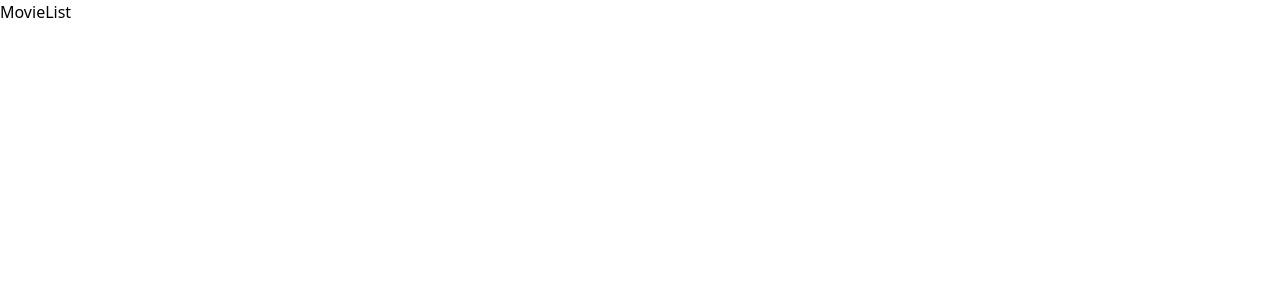
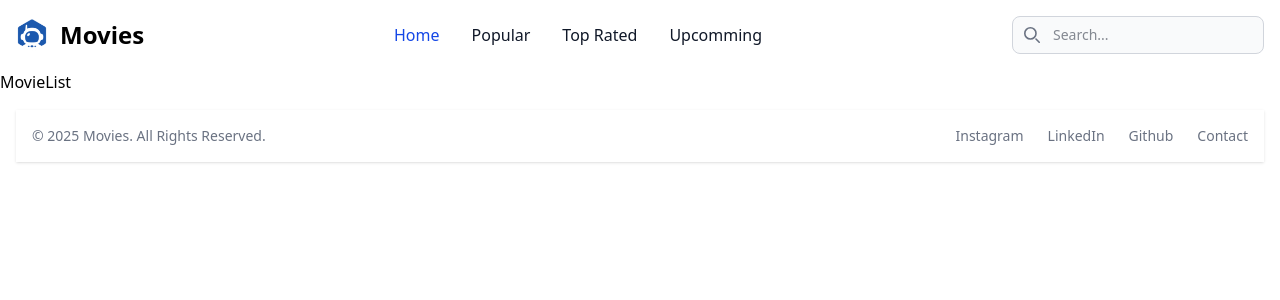
Before and after one commit to PratikshaLihinar/movies, a React (Vite) app: page / in a window 1280 px wide. Shown: the top 300 px of the page. Built offline with nearby package versions, Linux system fonts and the light colour scheme.

Commit message:
Header, Footer and Logo is added.

```diff
--- a/src/App.jsx
+++ b/src/App.jsx
@@ -1,14 +1,16 @@
-// import { AllRoutes } from './routes/AllRoutes'
-// import { MovieDetail, MovieList, Search, PageNotFound } from /"./pages"
 import AllRoutes from "./routes/AllRoutes"
+import Header from "./components/Header"
+import Footer from "./components/Footer"
 
 
 const App = () => {
 
   return (
-
-        <AllRoutes />
-
+    <div className="App">
+      <Header />
+      <AllRoutes />
+      <Footer />
+    </div>
   )
 }
 
--- a/src/components/Footer.js
+++ /dev/null
@@ -1,11 +0,0 @@
-import React from 'react'
-
-const Footer = () => {
-  return (
-    <footer>
-      footer
-    </footer>
-  )
-}
-
-export default Footer
--- /dev/null
+++ b/src/components/Footer.jsx
@@ -0,0 +1,34 @@
+import React from 'react'
+import { Link } from 'react-router-dom';
+
+const Footer = () => {
+  return (
+    <footer>
+
+
+<footer className="bg-white shadow-sm m-4 dark:bg-gray-800">
+    <div className="w-full mx-auto max-w-screen-xl p-4 md:flex md:items-center md:justify-between">
+      <span className="text-sm text-gray-500 sm:text-center dark:text-gray-400">© 2025 <Link to="/" className="hover:underline">Movies</Link>. All Rights Reserved.
+    </span>
+    <ul className="flex flex-wrap items-center mt-3 text-sm font-medium text-gray-500 dark:text-gray-400 sm:mt-0">
+        <li>
+            <a href="#" target='_blank' className="hover:underline me-4 md:me-6">Instagram</a>
+        </li>
+        <li>
+            <a href="#" className="hover:underline me-4 md:me-6">LinkedIn</a>
+        </li>
+        <li>
+            <a href="#" className="hover:underline me-4 md:me-6">Github</a>
+        </li>
+        <li>
+            <a href="#" className="hover:underline">Contact</a>
+        </li>
+    </ul>
+    </div>
+</footer>
+
+    </footer>
+  )
+}
+
+export default Footer
--- a/src/components/Header.js
+++ /dev/null
@@ -1,11 +0,0 @@
-import React from 'react'
-
-const Header = () => {
-  return (
-    <header>
-      header
-    </header>
-  )
-}
-
-export default Header
--- /dev/null
+++ b/src/components/Header.jsx
@@ -0,0 +1,68 @@
+import React from 'react'
+import Logo from "../assets/logo.png";
+import { Link, NavLink } from 'react-router-dom';
+
+const Header = () => {
+  return (
+    <header>
+<nav className="bg-white border-gray-200 dark:bg-gray-900">
+  <div className="max-w-screen-xl flex flex-wrap items-center justify-between mx-auto p-4">
+  <Link to="/" className="flex items-center space-x-3 rtl:space-x-reverse">
+      <img src={Logo} className="h-8" alt="Cinemate Logo" />
+      <span className="self-center text-2xl font-semibold whitespace-nowrap dark:text-white">Movies</span>
+  </Link>
+  <div className="flex md:order-2">
+    <button type="button" data-collapse-toggle="navbar-search" aria-controls="navbar-search" aria-expanded="false" className="md:hidden text-gray-500 dark:text-gray-400 hover:bg-gray-100 dark:hover:bg-gray-700 focus:outline-none focus:ring-4 focus:ring-gray-200 dark:focus:ring-gray-700 rounded-lg text-sm p-2.5 me-1">
+      <svg className="w-5 h-5" aria-hidden="true" xmlns="http://www.w3.org/2000/svg" fill="none" viewBox="0 0 20 20">
+        <path stroke="currentColor" strokeLinecap="round" strokeLinejoin="round" strokeWidth="2" d="m19 19-4-4m0-7A7 7 0 1 1 1 8a7 7 0 0 1 14 0Z"/>
+      </svg>
+      <span className="sr-only">Search</span>
+    </button>
+    <div className="relative hidden md:block">
+      <div className="absolute inset-y-0 start-0 flex items-center ps-3 pointer-events-none">
+        <svg className="w-4 h-4 text-gray-500 dark:text-gray-400" aria-hidden="true" xmlns="http://www.w3.org/2000/svg" fill="none" viewBox="0 0 20 20">
+          <path stroke="currentColor" strokeLinecap="round" strokeLinejoin="round" strokeWidth="2" d="m19 19-4-4m0-7A7 7 0 1 1 1 8a7 7 0 0 1 14 0Z"/>
+        </svg>
+        <span className="sr-only">Search icon</span>
+      </div>
+      <input type="text" id="search-navbar" className="block w-full p-2 ps-10 text-sm text-gray-900 border border-gray-300 rounded-lg bg-gray-50 focus:ring-blue-500 focus:border-blue-500 dark:bg-gray-700 dark:border-gray-600 dark:placeholder-gray-400 dark:text-white dark:focus:ring-blue-500 dark:focus:border-blue-500" placeholder="Search..." />
+    </div>
+    <button data-collapse-toggle="navbar-search" type="button" className="inline-flex items-center p-2 w-10 h-10 justify-center text-sm text-gray-500 rounded-lg md:hidden hover:bg-gray-100 focus:outline-none focus:ring-2 focus:ring-gray-200 dark:text-gray-400 dark:hover:bg-gray-700 dark:focus:ring-gray-600" aria-controls="navbar-search" aria-expanded="false">
+        <span className="sr-only">Open main menu</span>
+        <svg className="w-5 h-5" aria-hidden="true" xmlns="http://www.w3.org/2000/svg" fill="none" viewBox="0 0 17 14">
+            <path stroke="currentColor" strokeLinecap="round" strokeLinejoin="round" strokeWidth="2" d="M1 1h15M1 7h15M1 13h15"/>
+        </svg>
+    </button>
+  </div>
+    <div className="items-center justify-between hidden w-full md:flex md:w-auto md:order-1" id="navbar-search">
+      <div className="relative mt-3 md:hidden">
+        <div className="absolute inset-y-0 start-0 flex items-center ps-3 pointer-events-none">
+          <svg className="w-4 h-4 text-gray-500 dark:text-gray-400" aria-hidden="true" xmlns="http://www.w3.org/2000/svg" fill="none" viewBox="0 0 20 20">
+            <path stroke="currentColor" strokeLinecap="round" strokeLinejoin="round" strokeWidth="2" d="m19 19-4-4m0-7A7 7 0 1 1 1 8a7 7 0 0 1 14 0Z"/>
+          </svg>
+        </div>
+        <input type="text" id="search-navbar" className="block w-full p-2 ps-10 text-sm text-gray-900 border border-gray-300 rounded-lg bg-gray-50 focus:ring-blue-500 focus:border-blue-500 dark:bg-gray-700 dark:border-gray-600 dark:placeholder-gray-400 dark:text-white dark:focus:ring-blue-500 dark:focus:border-blue-500" placeholder="Search..." />
+      </div>
+      <ul className="flex flex-col p-4 md:p-0 mt-4 font-medium border border-gray-100 rounded-lg bg-gray-50 md:space-x-8 rtl:space-x-reverse md:flex-row md:mt-0 md:border-0 md:bg-white dark:bg-gray-800 md:dark:bg-gray-900 dark:border-gray-700">
+        <li>
+          <NavLink to="/" className="text-base block py-2 px-3 text-white bg-blue-700 rounded-sm md:bg-transparent md:text-blue-700 md:p-0 md:dark:text-blue-500" end>Home</NavLink>
+        </li>
+        <li>
+          <NavLink to="/movie/popular" className="text-base block py-2 px-3 text-gray-900 rounded-sm hover:bg-gray-100 md:hover:bg-transparent md:hover:text-blue-700 md:p-0 md:dark:hover:text-blue-500 dark:text-white dark:hover:bg-gray-700 dark:hover:text-white md:dark:hover:bg-transparent dark:border-gray-700">Popular</NavLink>
+        </li>
+        <li>
+          <NavLink to="/movie/top" className="text-base block py-2 px-3 text-gray-900 rounded-sm hover:bg-gray-100 md:hover:bg-transparent md:hover:text-blue-700 md:p-0 dark:text-white md:dark:hover:text-blue-500 dark:hover:bg-gray-700 dark:hover:text-white md:dark:hover:bg-transparent dark:border-gray-700">Top Rated</NavLink>
+        </li>
+         <li>
+          <NavLink to="/movie/upcoming" className="text-base block py-2 px-3 text-gray-900 rounded-sm hover:bg-gray-100 md:hover:bg-transparent md:hover:text-blue-700 md:p-0 dark:text-white md:dark:hover:text-blue-500 dark:hover:bg-gray-700 dark:hover:text-white md:dark:hover:bg-transparent dark:border-gray-700">Upcomming</NavLink>
+        </li>
+      </ul>
+    </div>
+  </div>
+</nav>
+
+    </header>
+  )
+}
+
+export default Header
--- a/src/main.jsx
+++ b/src/main.jsx
@@ -2,9 +2,10 @@
 import { createRoot } from 'react-dom/client'
 import './index.css'
 import App from './App.jsx'
+import { BrowserRouter } from 'react-router-dom'
 
 createRoot(document.getElementById('root')).render(
-  <StrictMode>
+  <BrowserRouter>
       <App />
-  </StrictMode>,
+  </BrowserRouter>,
 )
--- a/src/routes/AllRoutes.jsx
+++ b/src/routes/AllRoutes.jsx
@@ -1,5 +1,4 @@
 import { Routes, Route, BrowserRouter } from "react-router-dom";
-// import {  MovieDetail, Search, PageNot\\\\\\/Found } from "../pages";
 
 import React from 'react'
 import MovieList from "../pages/MovieList";
@@ -10,7 +9,6 @@
 const AllRoutes = () => {
   return (
     <>
-    <BrowserRouter>
     <Routes>
       <Route path="/" element={<MovieList />} />
       <Route path="movie/:id" element={<MovieDetail />} />
@@ -20,7 +18,7 @@
       <Route path="search" element={<Search />} />
       <Route path="*" element={<PageNotFound />} />
     </Routes>
-    </BrowserRouter>
+
 
     </>
   )
```
Also changed, not shown: src/assets/logo.png (added), src/components/Card.jsx (renamed from src/components/Card.js).
